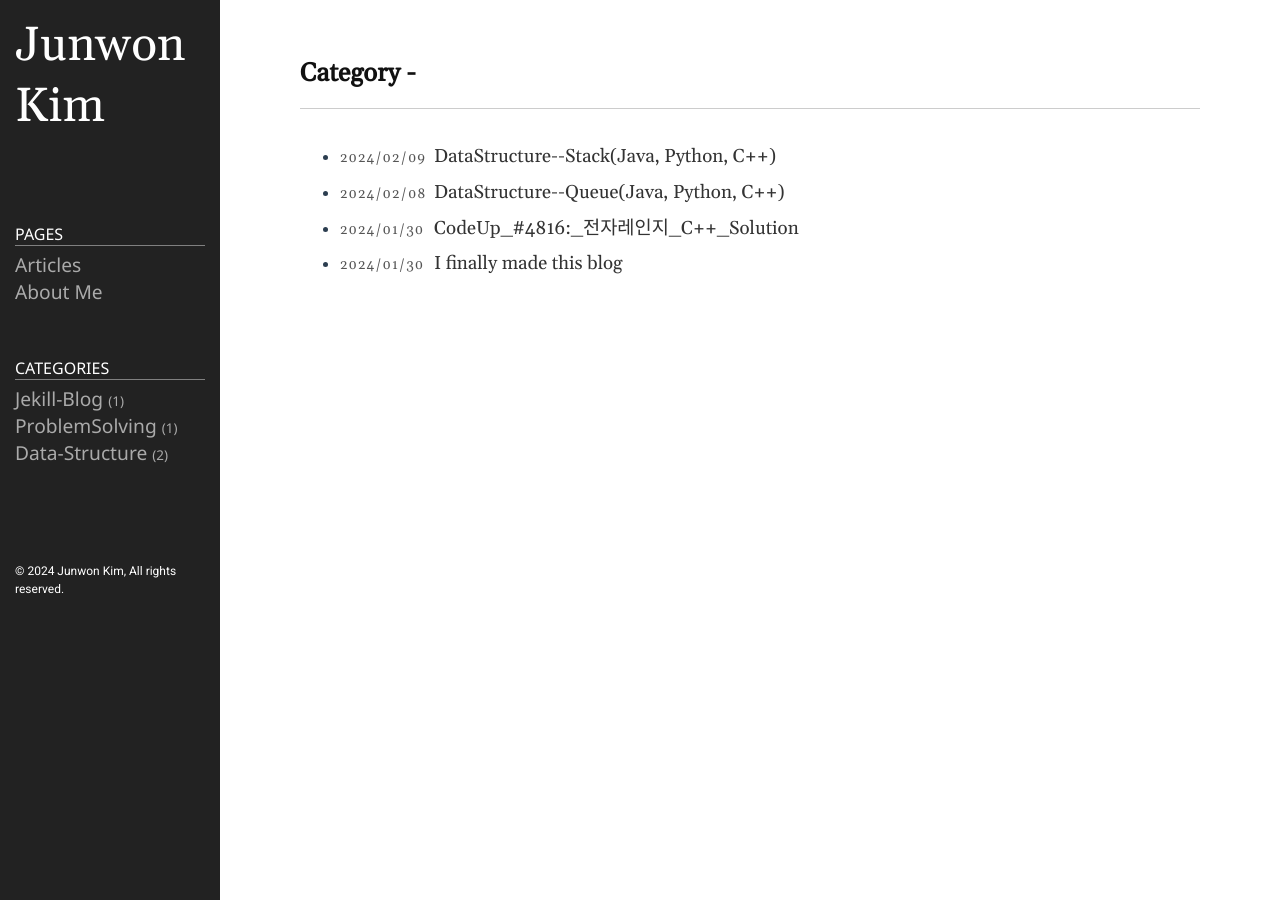
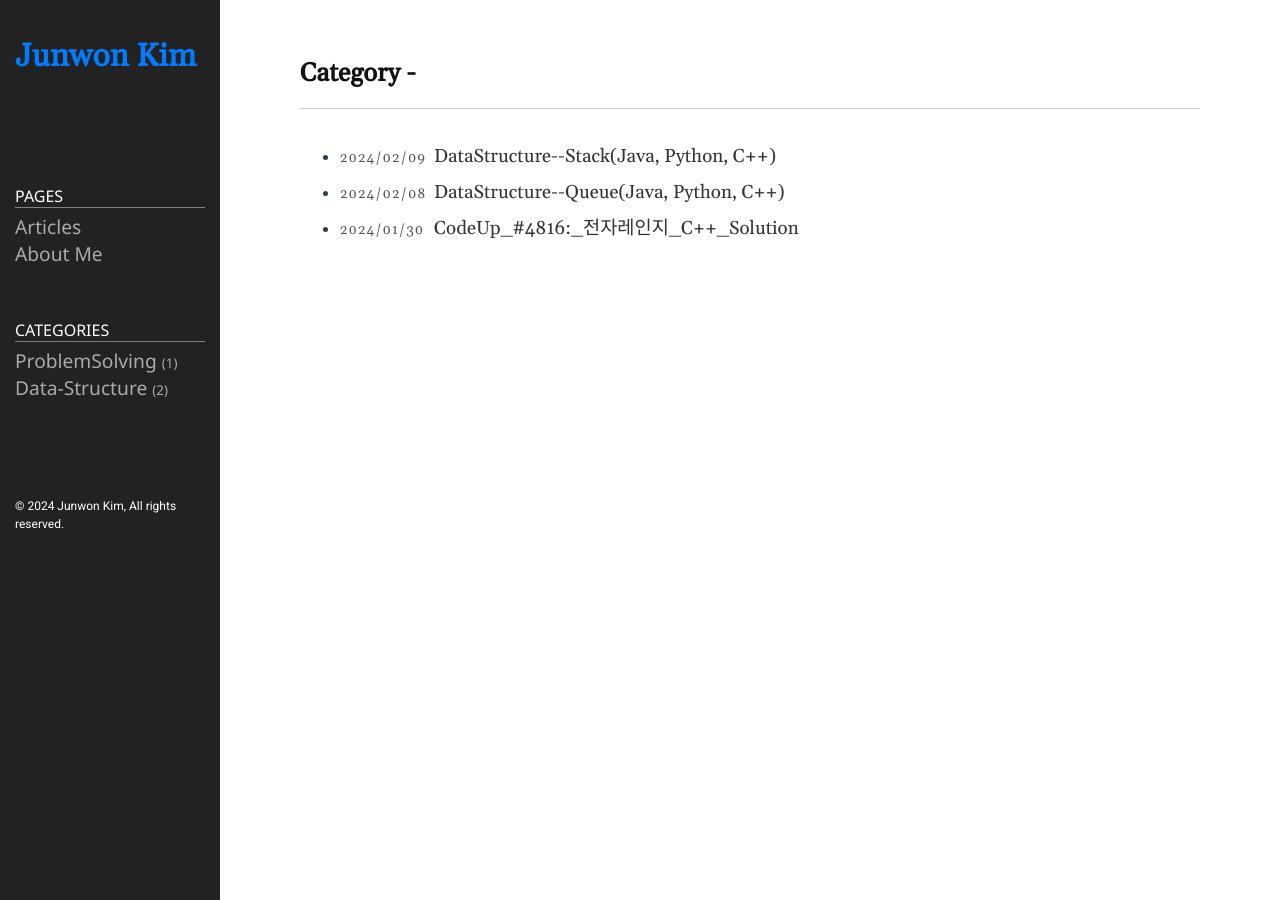
Before and after one commit to notj-code/Junwon-Kim-1.0, a Jekyll site: the page built from category.md, in a window 1280 px wide. Built offline with Jekyll 4.4.1, drawn with Linux system fonts in a browser that asks for light colours.

````diff
--- a/_includes/sidebar.html
+++ b/_includes/sidebar.html
@@ -1,6 +1,6 @@
 <div class="sidebar-item sidebar-header">
 	<div class='sidebar-brand'>
-		<a href="/about/">{{ site.title }}</a>
+		<h1><a href="/about/">{{ site.title }}</a></h1>
 	</div>
 	<p class="lead">{{ site.description }}</p>
 	{%- if social.github -%}
--- a/_posts/2024-01-31-post1.markdown
+++ /dev/null
@@ -1,13 +0,0 @@
----
-layout: post
-title: I finally made this blog
-date: 2024-01-30 21:53:23 +0900
-category: Jekill-Blog
----
-# It is the first post
-> Hello.
-
-
-```ruby
-cout << "Hello.";
-```
````
